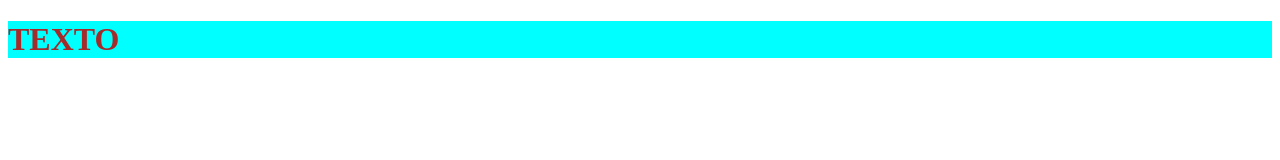
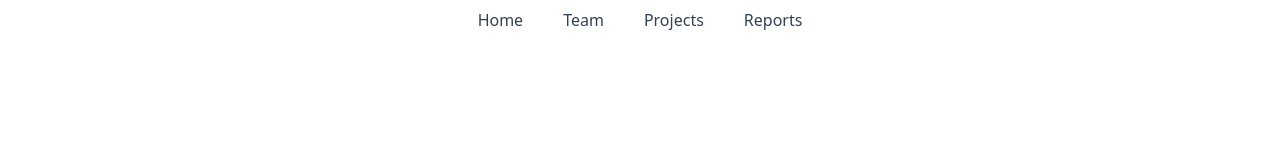
Before and after one commit to nahuelrmb4/proyectoweb, a plain HTML site: page index.html in a window 1280 px wide. Drawn offline with nearby package versions, Linux system fonts and the light colour scheme.

Commit message:
nav bar con tail

```diff
--- a/index.html
+++ b/index.html
@@ -5,14 +5,17 @@
     <meta http-equiv="X-UA-Compatible" content="IE=edge">
     <meta name="viewport" content="width=device-width, initial-scale=1.0">
     <title>Inicio</title>
-    <link href= "css/style.css" rel="stylesheet">
+    <script src="https://cdn.tailwindcss.com"></script>
 </head>
 <body>
 
 <div class="container">
-    <div class="header">
-     <h1> TEXTO</h1>
-    </div>
+    <nav class="flex justify-center space-x-4">
+        <a href="/dashboard" class="font-medium px-3 py-2 text-slate-700 rounded-lg hover:bg-slate-100 hover:text-slate-900">Home</a>
+        <a href="/team" class="font-medium px-3 py-2 text-slate-700 rounded-lg hover:bg-slate-100 hover:text-slate-900">Team</a>
+        <a href="/projects" class="font-medium px-3 py-2 text-slate-700 rounded-lg hover:bg-slate-100 hover:text-slate-900">Projects</a>
+        <a href="/reports" class="font-medium px-3 py-2 text-slate-700 rounded-lg hover:bg-slate-100 hover:text-slate-900">Reports</a>
+      </nav>
 </div>
 
 </body>
```
